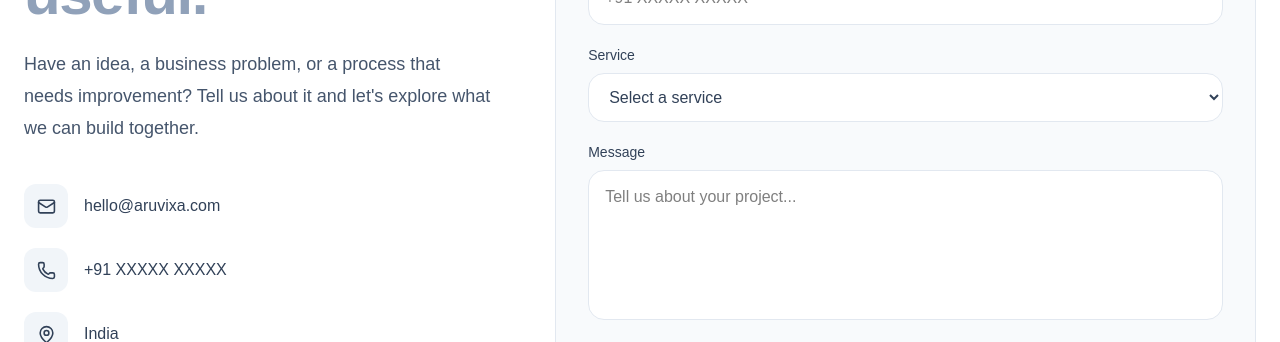
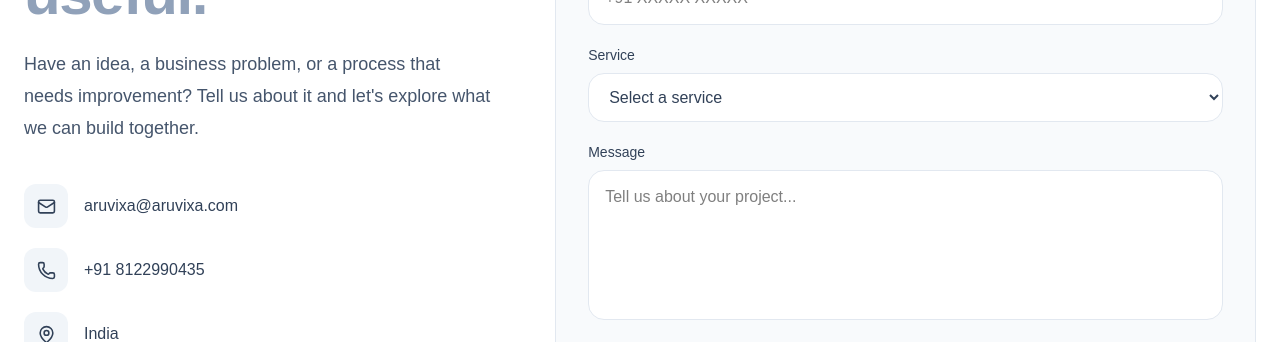
Before and after one commit to Kidad18/aruvixa, a React (Vite) app: page / in a window 1280 px wide. Shown: the part 6296-6638 px from the top of the page. Built offline with nearby package versions, Linux system fonts and the light colour scheme; no server answers.

Commit message:
Update Aruvixa website

```diff
--- a/src/components/Contact.jsx
+++ b/src/components/Contact.jsx
@@ -122,17 +122,17 @@ export default function Contact() {
                 <span className="flex h-11 w-11 items-center justify-center rounded-xl bg-slate-100">
                   <Mail size={19} />
                 </span>
-                hello@aruvixa.com
+                aruvixa@aruvixa.com
               </a>
 
               <a
-                href="tel:+910000000000"
+                href="tel:+918122990435"
                 className="flex items-center gap-4 text-slate-700 transition hover:text-blue-600"
               >
                 <span className="flex h-11 w-11 items-center justify-center rounded-xl bg-slate-100">
                   <Phone size={19} />
                 </span>
-                +91 XXXXX XXXXX
+                +91 8122990435
               </a>
 
               <div className="flex items-center gap-4 text-slate-700">
```
